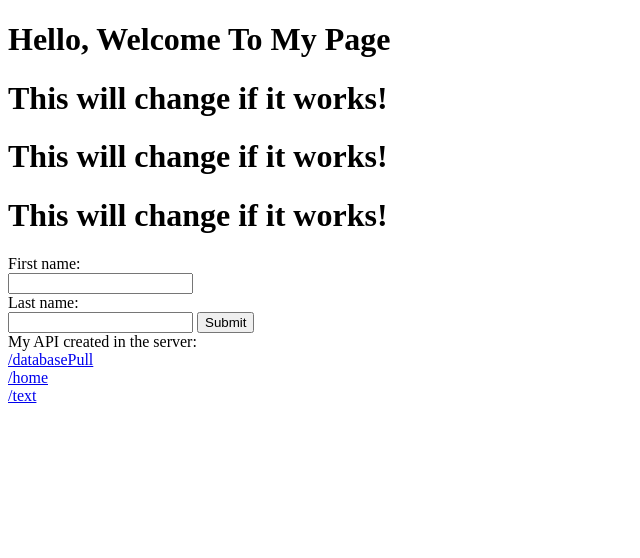
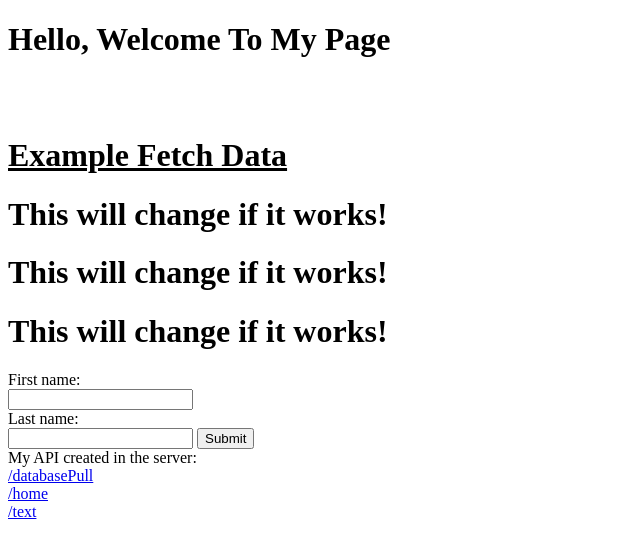
Before and after one commit to VaughnLester/Displays2Go-Digital-Documentation-Dump, a plain HTML site: page index.html in a window 1280 px wide. Shown: the whole page, without its empty margins (0-640 px from the left). Drawn offline with Linux system fonts and the light colour scheme; no server answers.

Commit message:
Removes unecassary packages

```diff
--- a/index.html
+++ b/index.html
@@ -3,7 +3,9 @@
 
   <body>
 
-  <h1>Hello, Welcome To My Page</h1>
+  <h1>Hello, Welcome To My Page</h1><br><br>
+
+  <h1><u>Example Fetch Data</u></h1>
   <h1 id="test">This will change if it works!</h1>
   <h1 id="text">This will change if it works!</h1>
   <h1 id="pullData">This will change if it works!</h1>
--- a/package.json
+++ /dev/null
@@ -1,5 +0,0 @@
-{
-  "dependencies": {
-    "mysql": "^2.18.1"
-  }
-}
```
Also changed, not shown: 1 other file.
